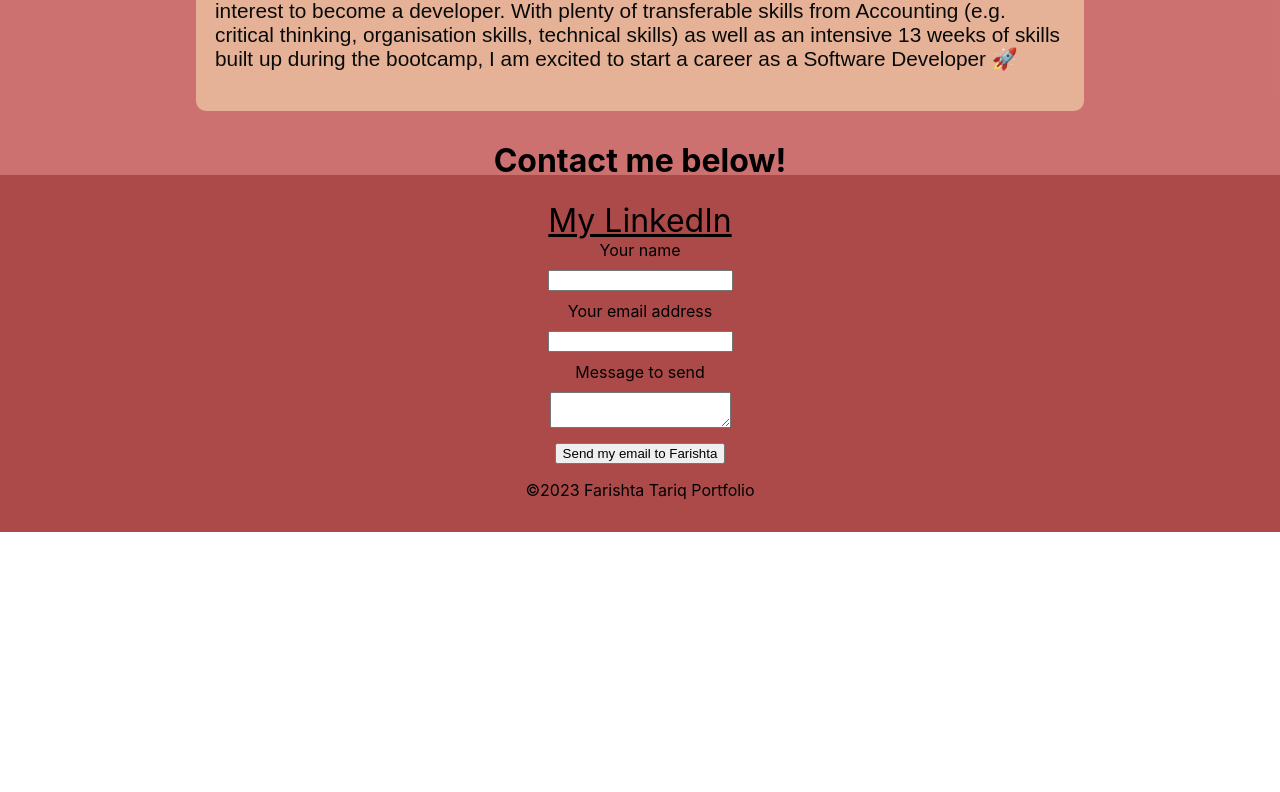
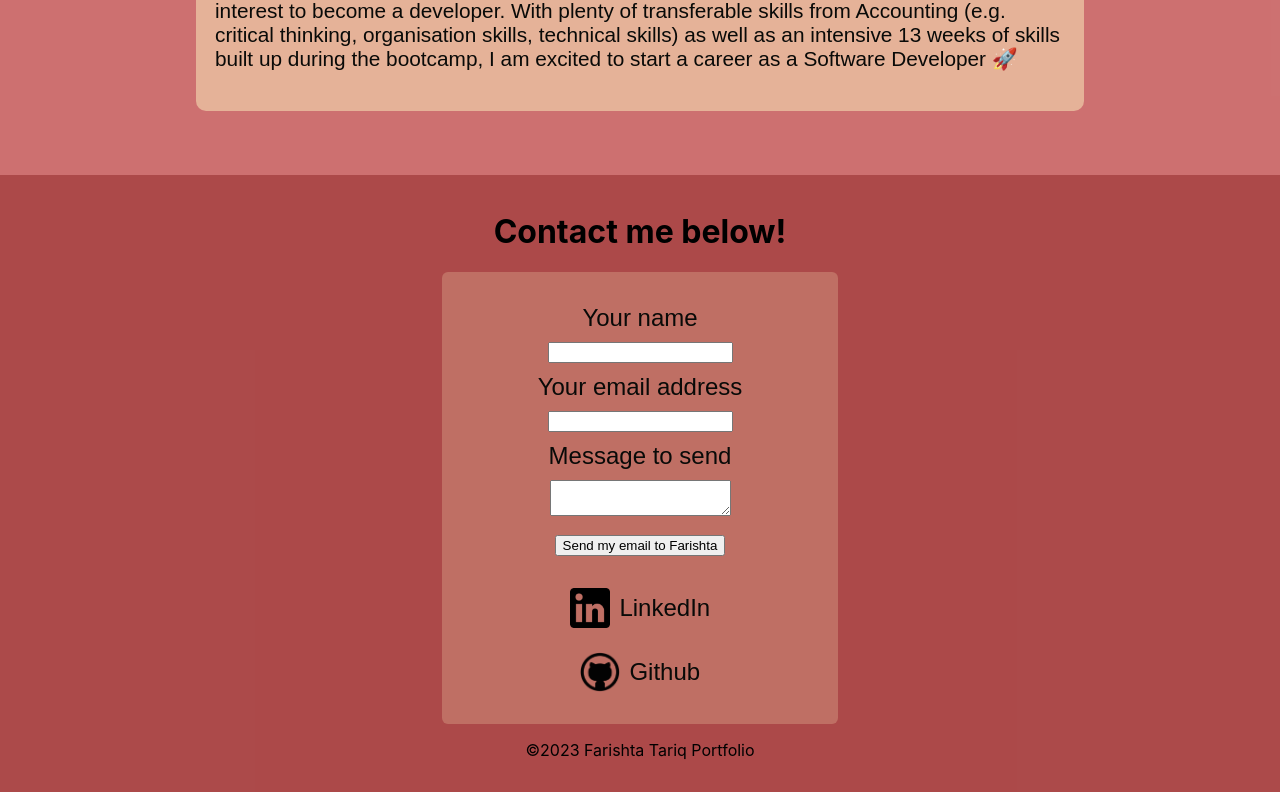
Before and after one commit to Farishta7/farishta-portfolio, a React (Create React App) app: page / in a window 1280 px wide. Shown: the part 413-1205 px from the top of the page. Before the commit the page ends 945 px from the top, so only its background shows below. Built offline with nearby package versions, Linux system fonts and the light colour scheme.

Commit message:
Used react-toastify to show confirmation pop-up for when user sends email

```diff
--- a/src/components/Footer.jsx
+++ b/src/components/Footer.jsx
@@ -1,13 +1,12 @@
 import { useState } from 'react';
 import '../App.css';
-
+import linkedinlogo from '../linkedinlogo.png';
+import githublogo from '../github-logo.png'
 import { send } from 'emailjs-com';
+import { ToastContainer, toast } from 'react-toastify';
+import 'react-toastify/dist/ReactToastify.css';
 
 const Footer = () => {
-  // const [firstName, setFirstName] = useState('');
-  // const [secondName, setSecondName] = useState('');
-  // const [email, setEmail] = useState('');
-  // const [message, setMessage] = useState('');
   const [toSend, setToSend] = useState({
     from_name: '',
     to_name: 'Farishta',
@@ -15,7 +14,12 @@ const Footer = () => {
     reply_to: '',
   });
 
-
+  const notifyMe = () => {
+    toast.success('Your message has been sent!', {
+      position: toast.POSITION.BOTTOM_RIGHT
+  });
+  }
+  // toast("Your message has been sent!");
 
   const handleSubmit = (event) => {
     event.preventDefault();  // prevents the page from reloading when you hit “Send”
@@ -24,15 +28,14 @@ const Footer = () => {
      .then((result) => {
          // show the user a success message
        console.log('SUCCESS!', result.status, result.text);
-       setToSend({ ...toSend, from_name: '', to_name: '', message: '', reply_to: ''})
+       setToSend({ ...toSend, from_name: '', to_name: '', message: '', reply_to: '' })
 
+       notifyMe();
      })
      .catch((error) => {
       // show the user an error
       console.log('FAILED...', error);
      })
-
-
   }
 
   const handleChange = (e) => {
@@ -41,15 +44,10 @@ const Footer = () => {
 
   return (
     <div className="footer-div">
-      <h1 style={{ color: "black", textAlign: "center", marginTop: "-50px" }}>
-        Contact me below!
-      </h1>
-      <a
-            href='https://www.linkedin.com/in/farishtatq/'
-            target='blank'
-            style={{ color: "#000000", textDecoration: 'underline', fontSize: '2rem' }}>My LinkedIn</a>
-      <form onSubmit={handleSubmit}>
-        <label htmlFor="newComment" >Your name</label>
+      <h1 >Contact me below!</h1>
+      <div className='footer-form-div'>
+        <form onSubmit={handleSubmit} className='form-text-style'>
+          <label htmlFor="newComment" style={{ fontSize: '1.5rem' }}>Your name</label>
           <br />
           <input
           type='text'
@@ -62,21 +60,7 @@ const Footer = () => {
             name="from_name"
           />
           <br />
-        {/* <label htmlFor="newComment" >To:</label>
-        <br />
-        <input
-          type='text'
-          style={{ marginTop: "10px", marginBottom: "10px" }}
-          id="to"
-          value={toSend.to_name}
-          placeholder='to name'
-          onChange={handleChange}
-          required
-          name="to_name"
-        />
-        <br/> */}
-
-        <label htmlFor="newComment" >Your email address</label>
+          <label htmlFor="newComment" style={{ fontSize: '1.5rem' }}>Your email address</label>
           <br />
           <input
           type='text'
@@ -90,7 +74,7 @@ const Footer = () => {
         />
         <br />
 
-        <label htmlFor="newComment" >Message to send</label>
+        <label htmlFor="newComment" style={{fontSize: '1.5rem'}}>Message to send</label>
         <br />
         <textarea
           style={{ marginTop: "10px", marginBottom: "10px" }}
@@ -101,9 +85,38 @@ const Footer = () => {
           name='message'
         />
         <br />
+        <ToastContainer />
 
-        <button type="submit" className="add-comment-button">Send my email to Farishta</button>
+          <button type="submit" className="add-comment-button" >Send my email to Farishta</button>
+
+
+
+
+          <div className='linkedIn-div' >
+        <img src={linkedinlogo} alt="LinkedIn logo" width="40" height="40" />
+        <a
+            href='https://www.linkedin.com/in/farishtatq/'
+          target='blank'
+          className='linkedIn-text'
+        >LinkedIn</a>
+      </div>
+      <div className='githublogo-div' >
+        <img src={githublogo} alt="Github logo" width="40" height="40" />
+        <a
+            href='https://www.linkedin.com/in/farishtatq/'
+          target='blank'
+          className='githublogo-text'
+        >
+          Github
+        </a>
+      </div>
         </form>
+
+
+      </div>
+
+
+
       <p>©2023 Farishta Tariq Portfolio</p>
     </div>
   )
```
Lines whose indentation alone changed are shown as unchanged.
